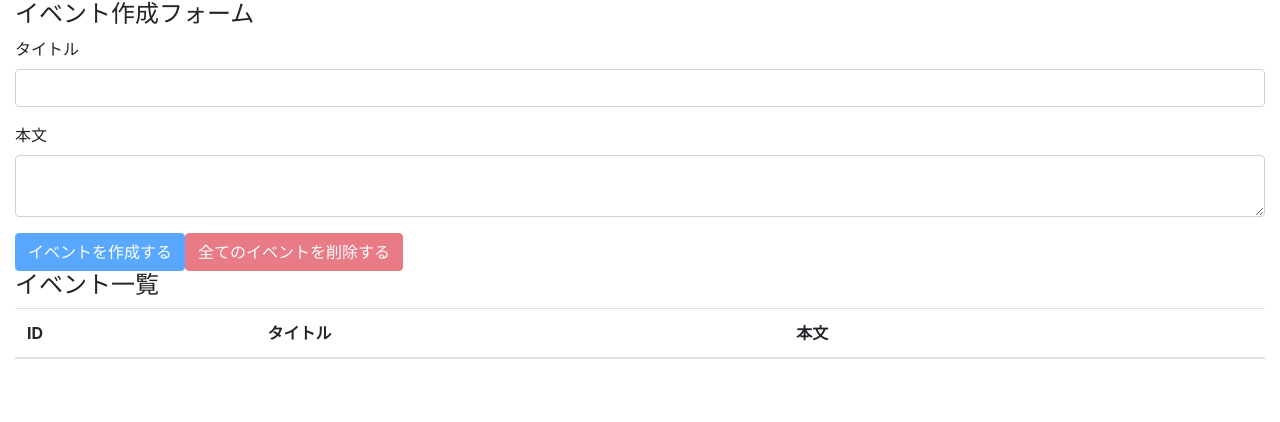
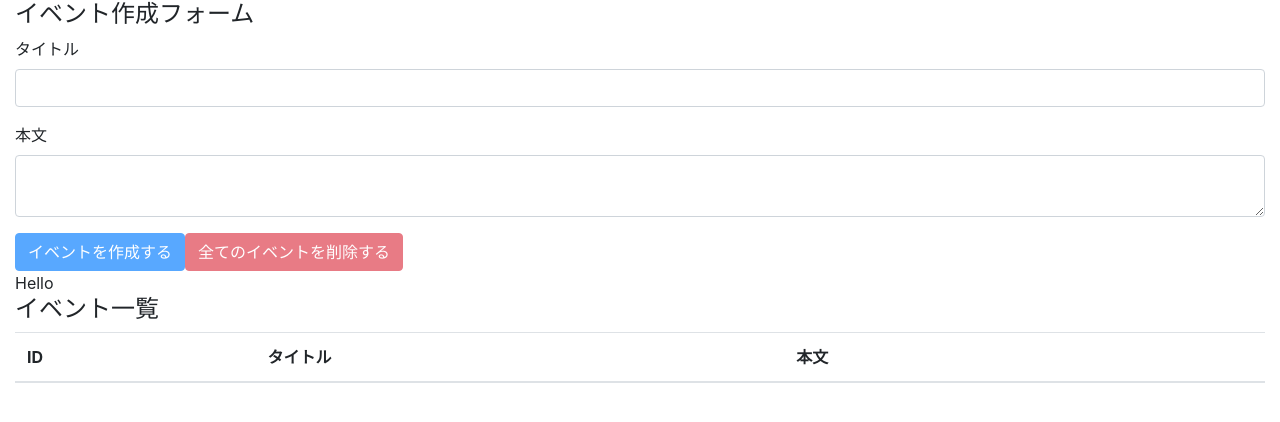
Before and after one commit to mikeda/react-hooks-101, a React (Create React App) app: page / in a window 1280 px wide. Shown: the top 422 px of the page. Built offline with nearby package versions, Linux system fonts and the light colour scheme.

Commit message:
Contextの動作確認

```diff
--- a/src/components/App.js
+++ b/src/components/App.js
@@ -3,18 +3,20 @@
 import 'bootstrap/dist/css/bootstrap.min.css';
 
 import EventForm from './EventForm'
-
 import Events from './Events';
+import AppContext from '../contexts/AppContext';
 import reducer from '../reducers';
 
 const App = () => {
   const [state, dispatch] = useReducer(reducer, []);
 
   return (
-    <div className="container-fluid">
-      <EventForm state={state} dispatch={dispatch} />
-      <Events state={state} dispatch={dispatch} />
-    </div>
+    <AppContext.Provider value={"Hello"}>
+      <div className="container-fluid">
+        <EventForm state={state} dispatch={dispatch} />
+        <Events state={state} dispatch={dispatch} />
+      </div>
+    </AppContext.Provider>
   );
 }
 
--- a/src/components/Events.js
+++ b/src/components/Events.js
@@ -1,10 +1,14 @@
-import React from 'react'
+import React, { useContext } from 'react'
 
-import Event from './Event'
+import Event from './Event';
+import AppContext from '../contexts/AppContext';
 
 const Events = ({ state, dispatch }) => {
+  const value = useContext(AppContext);
+
   return(
     <>
+      <div>{value}</div>
       <h4>イベント一覧</h4>
       <table className="table table-hover">
         <thead>
```
